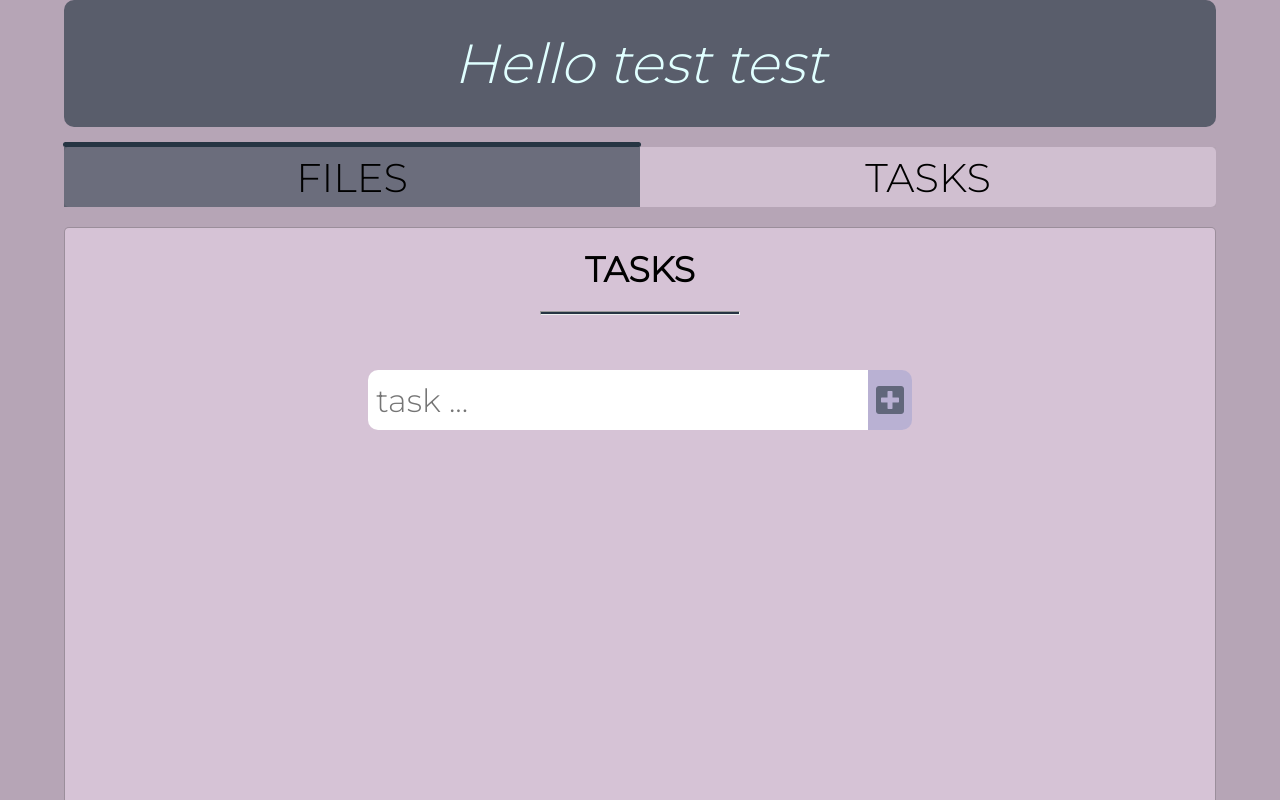
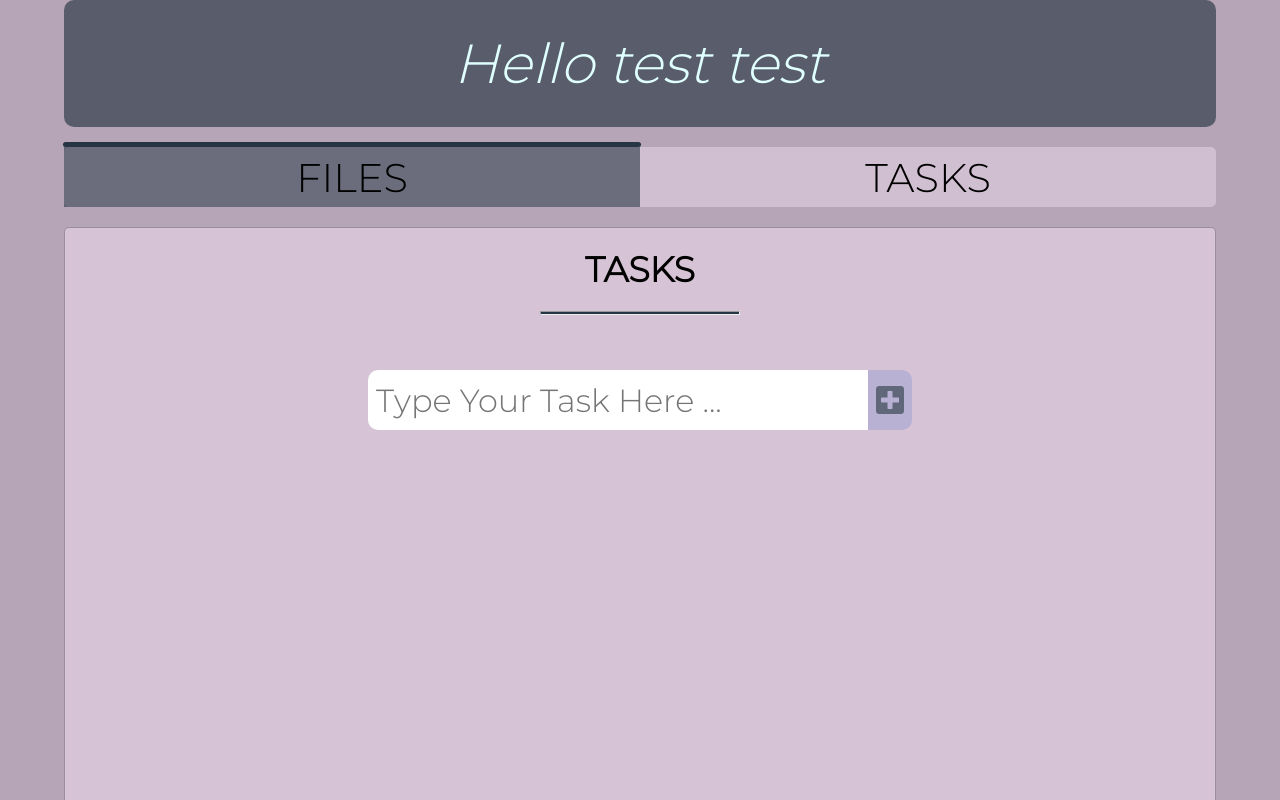
Before and after one commit to mahsareshadi/docarch, a React (Create React App) app in the folder client/: page /task in a window 1280 px wide. Shown: the top 800 px of the page. Built offline with nearby package versions, Linux system fonts and the light colour scheme.

Commit message:
change placeholder

```diff
--- a/client/src/ui/TodoApp.tsx
+++ b/client/src/ui/TodoApp.tsx
@@ -29,7 +29,7 @@ export function TodoApp() {
   return (
     <>
       <div className="form">
-        <input value={task} type="text" placeholder="task ..." className="todo-input" onChange={handlechange} />
+        <input value={task} type="text" placeholder="Type Your Task Here ..." className="todo-input" onChange={handlechange} />
         <button className="todo-button , form-btn" type="submit" onClick={addtask}><i className="fa">&#xf0fe;</i></button>
       </div>
       <div className="list-of-todos">
```
